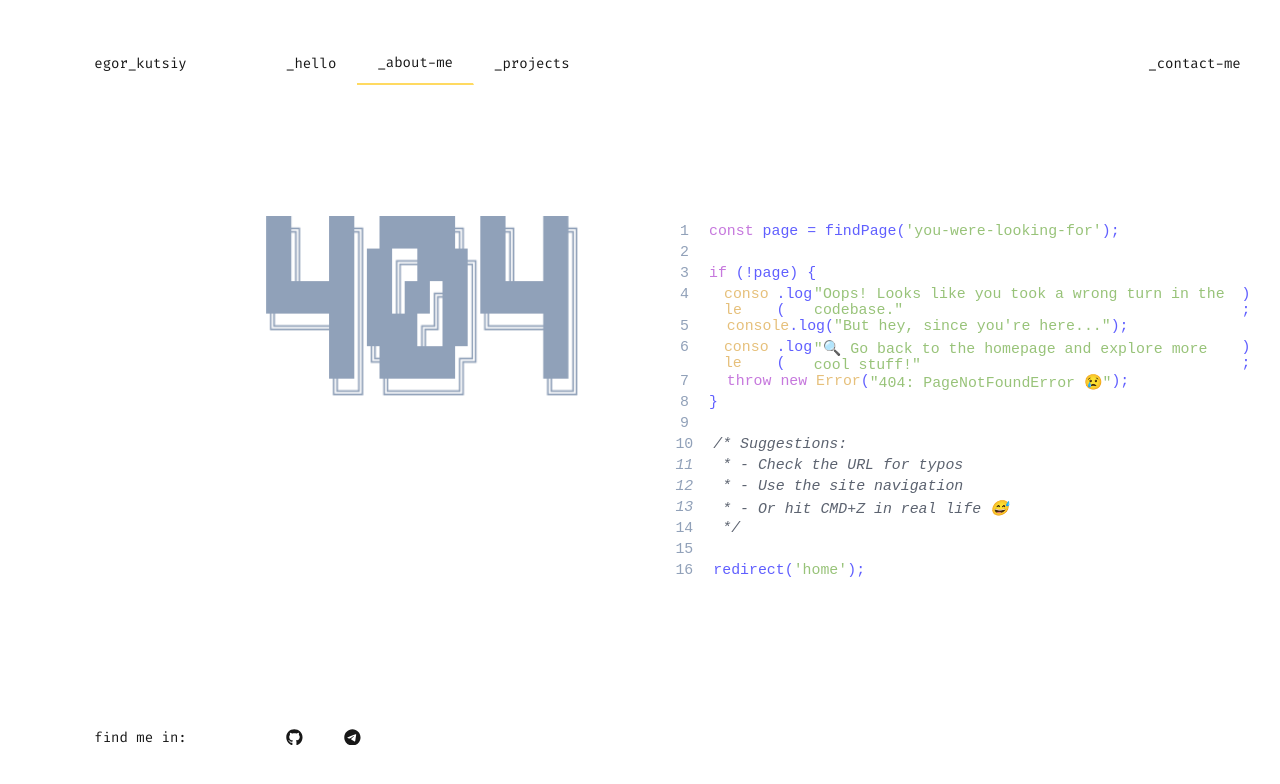
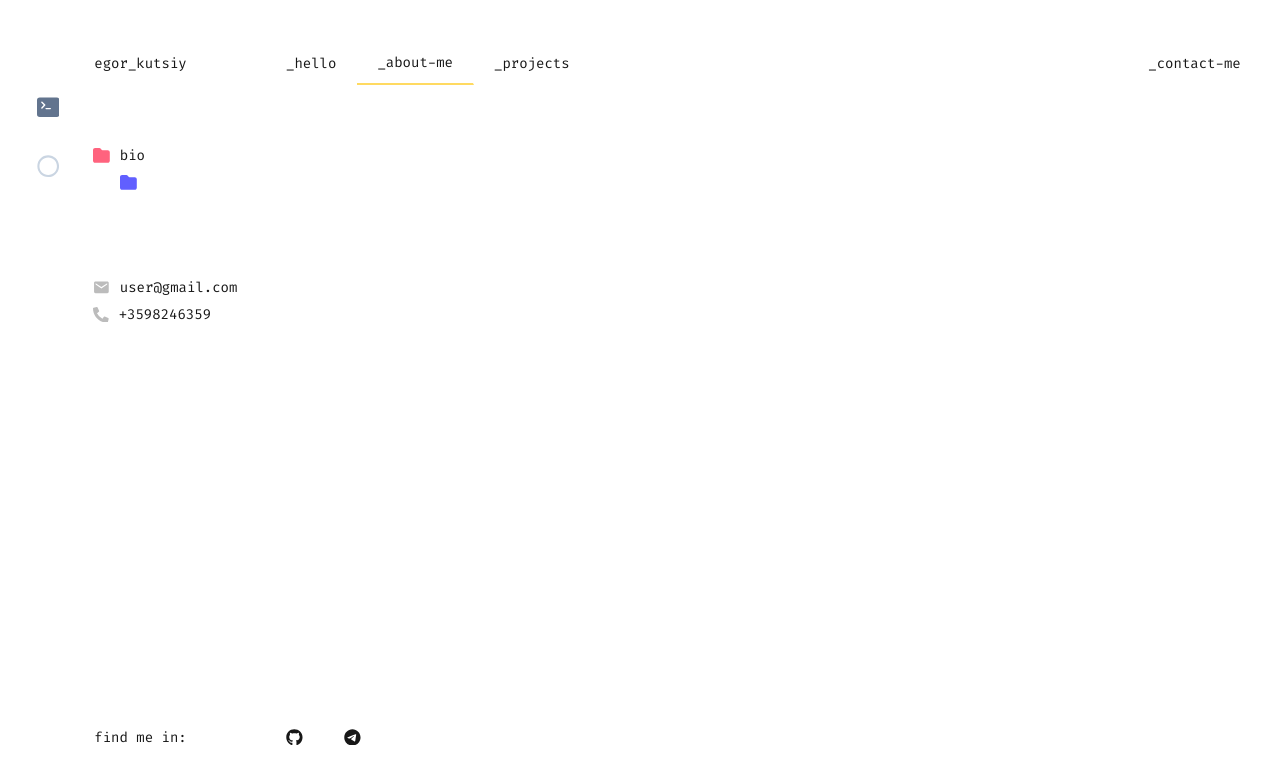
Before and after one commit to Kutsiy/NxWedApp, a Next.js app: page /about/personal-info/bio in a window 1280 px wide. Before the commit this address had no page. Shown: the top 784 px of the page. Built offline with nearby package versions, Linux system fonts and the light colour scheme.

Commit message:
feat: added page file to pages in about folder

```diff
--- a/src/app/about/layout.tsx
+++ b/src/app/about/layout.tsx
@@ -26,10 +26,9 @@ const AboutPage: NextPage<Props> = ({ children }: Props) => {
           <div
             className={styles.about__page}
             style={{
-              color:
-                pathName === "/about/professional-info"
-                  ? "rgba(202, 213, 226, 1)"
-                  : "rgba(98, 116, 142, 1)",
+              color: pathName.startsWith("/about/professional-info")
+                ? "rgba(202, 213, 226, 1)"
+                : "rgba(98, 116, 142, 1)",
             }}
           >
             <Link href="/about/professional-info">
@@ -39,10 +38,9 @@ const AboutPage: NextPage<Props> = ({ children }: Props) => {
           <div
             className={styles.about__page}
             style={{
-              color:
-                pathName === "/about/personal-info"
-                  ? "rgba(202, 213, 226, 1)"
-                  : "rgba(98, 116, 142, 1)",
+              color: pathName.startsWith("/about/personal-info")
+                ? "rgba(202, 213, 226, 1)"
+                : "rgba(98, 116, 142, 1)",
             }}
           >
             <Link href="/about/personal-info">
--- /dev/null
+++ b/src/app/about/personal-info/bio/page.tsx
@@ -0,0 +1,7 @@
+import { NextPage } from "next";
+
+const Page: NextPage = ({}) => {
+  return <div></div>;
+};
+
+export default Page;
--- a/src/app/not-found.module.scss
+++ b/src/app/not-found.module.scss
@@ -2,6 +2,7 @@
   &__wrapper {
     width: 100%;
     height: 100%;
+    overflow: hidden;
   }
 
   &__container {
--- a/src/components/about_accordion/about_accordion.tsx
+++ b/src/components/about_accordion/about_accordion.tsx
@@ -6,29 +6,32 @@ import DropItem from "../dropitem/dropitem";
 import { FaFolder } from "react-icons/fa6";
 import Dropdown from "../dropdown/dropdown";
 import { FaSchool } from "react-icons/fa";
+import Link from "next/link";
 
 const AboutAccordion = ({}) => {
   const pathName = usePathname();
+  const profPath = "/about/professional-info/";
+  const persPath = "/about/personal-info/";
   const content = useMemo(() => {
-    if (pathName === "/about/professional-info") {
+    if (pathName.startsWith("/about/professional-info")) {
       return (
         <>
           <Dropdown title="professional-info" fontSize="1.15rem" opened>
             <DropItem icon={<FaFolder />} color="#FF637E">
-              skills
+              <Link href={`${profPath}skills`}>skills</Link>
             </DropItem>
             <DropItem icon={<FaFolder />} color="#615FFF">
-              resume
+              <Link href={`${profPath}resume`}>resume</Link>
             </DropItem>
           </Dropdown>
         </>
       );
-    } else if (pathName === "/about/personal-info") {
+    } else if (pathName.startsWith("/about/personal-info")) {
       return (
         <>
           <Dropdown title="personal-info" opened>
             <DropItem icon={<FaFolder />} color="#FF637E">
-              bio
+              <Link href={`${persPath}bio`}>bio</Link>
             </DropItem>
             <Dropdown
               title={
@@ -38,7 +41,9 @@ const AboutAccordion = ({}) => {
               }
               type="light"
             >
-              <DropItem icon={<FaSchool />}>College</DropItem>
+              <DropItem icon={<FaSchool />}>
+                <Link href={`${persPath}education/college`}>college</Link>
+              </DropItem>
             </Dropdown>
           </Dropdown>
         </>
```
Also changed, not shown: src/app/about/personal-info/education/college/page.tsx (added, +7 -0 lines), src/app/about/professional-info/resume/page.tsx (added, +7 -0 lines), src/app/about/professional-info/skills/page.tsx (added, +7 -0 lines).
